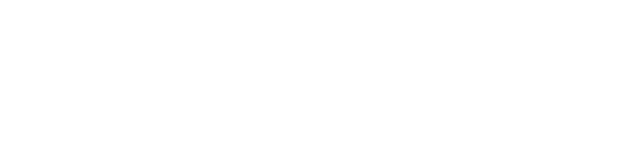
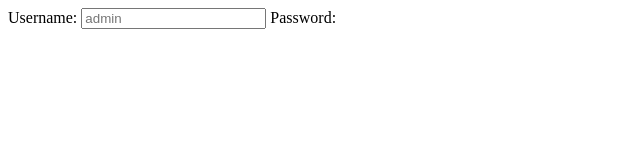
Before and after one commit to iamneo-production/dcbeafbbfcd305677739bfdbccbfebeddone, a website: page public/index.html in a window 1280 px wide. Shown: the whole page, without its empty margins (0-640 px from the left). Drawn offline with Linux system fonts and the light colour scheme.

Commit message:
Backup Commit

```diff
--- a/public/index.html
+++ b/public/index.html
@@ -8,7 +8,9 @@
 </head>
 <body>
   <div class="container">
-
+    <lebel for="username">Username:</lebel>
+    <input type="text" id="username" placeholder="admin">
+    <lebel for="">Password:</lebel>
   </div>
 </body>
 </html>
```
